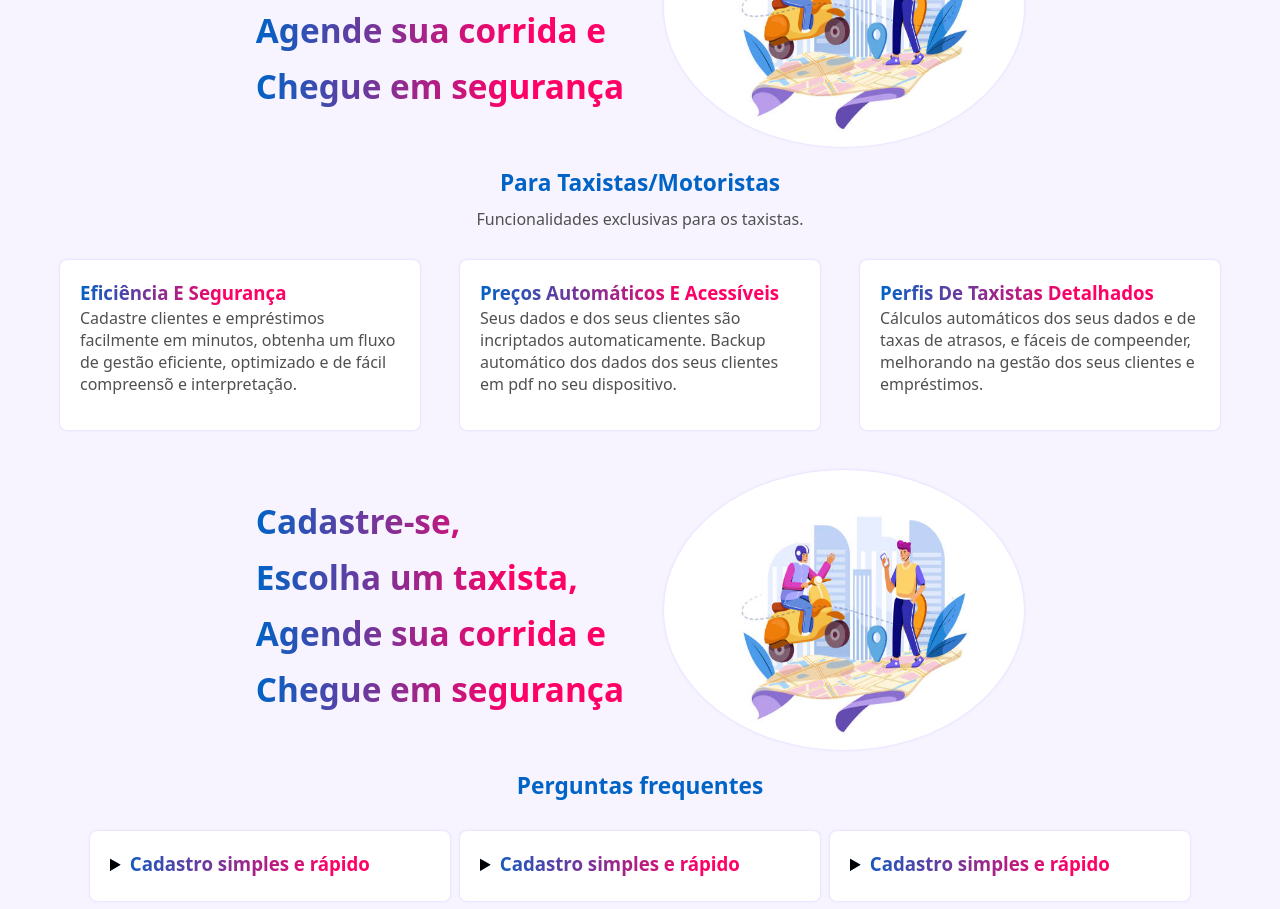
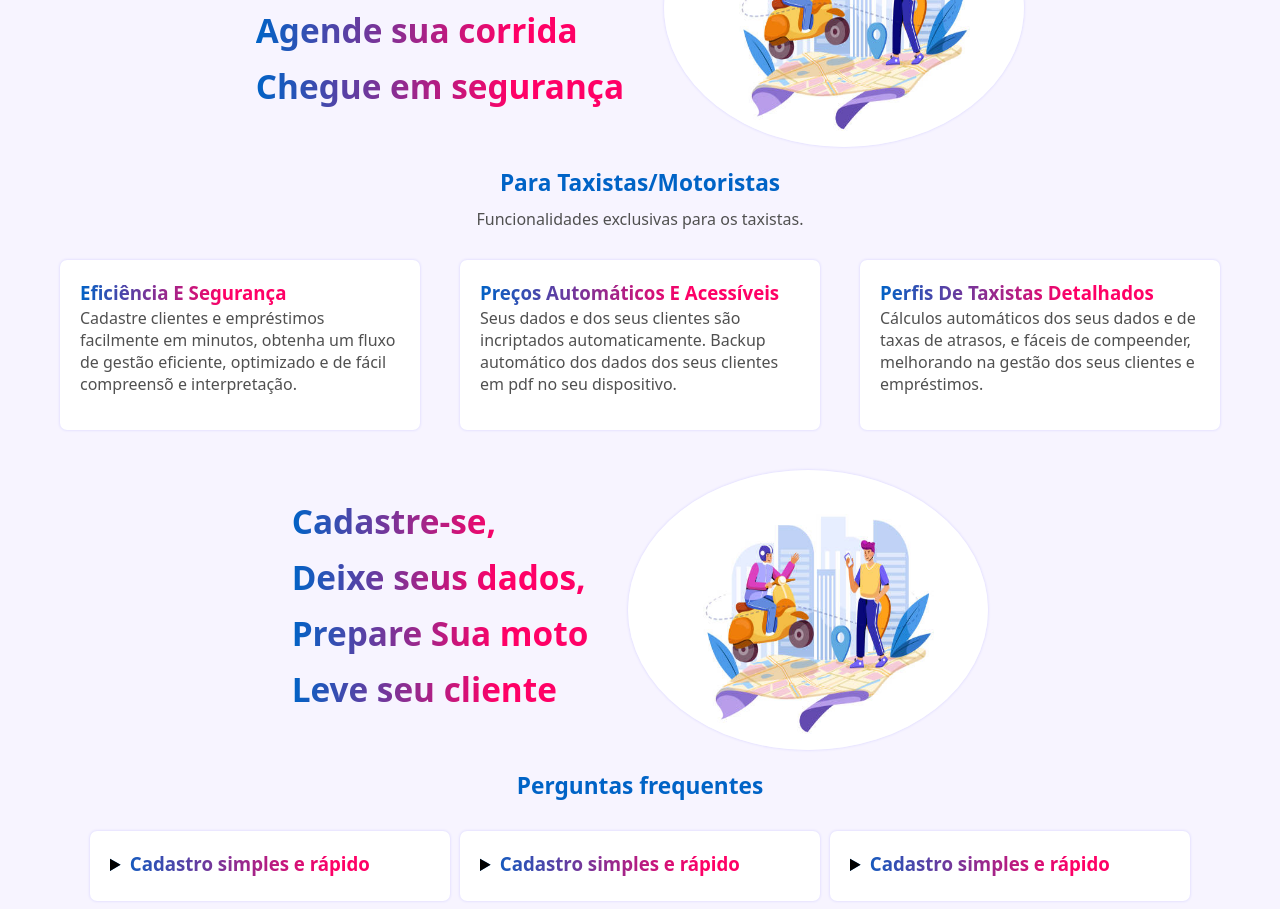
Before and after one commit to Benit-Pinoshet/Nextrip, a plain HTML site: page index.html in a window 1280 px wide. Shown: the part 737-1646 px from the top of the page. Drawn offline with Linux system fonts and the light colour scheme.

Commit message:
Update index.html

```diff
--- a/index.html
+++ b/index.html
@@ -37,7 +37,7 @@
         <div class="texto-maior">
             <span class="titulo2">Cadastre-se,</span>
             <span class="titulo2">Escolha um taxista,</span>
-            <span class="titulo2">Agende sua corrida e</span>
+            <span class="titulo2">Agende sua corrida</span>
             <span class="titulo2">Chegue em segurança</span>
         </div>
         <img src="./assets/img/istockphoto-1397638186-612x612.jpg" alt="passageiro" class="passageiro">
@@ -64,9 +64,9 @@
     <section id="passageiro-img">
         <div class="texto-maior">
             <span class="titulo2">Cadastre-se,</span>
-            <span class="titulo2">Escolha um taxista,</span>
-            <span class="titulo2">Agende sua corrida e</span>
-            <span class="titulo2">Chegue em segurança</span>
+            <span class="titulo2">Deixe seus dados,</span>
+            <span class="titulo2">Prepare Sua moto</span>
+            <span class="titulo2">Leve seu cliente</span>
         </div>
         <img src="./assets/img/istockphoto-1397638186-612x612.jpg" alt="passageiro" class="passageiro">
     </section>
@@ -90,4 +90,5 @@
     </section>
 
 </body>
+
 </html>
```
